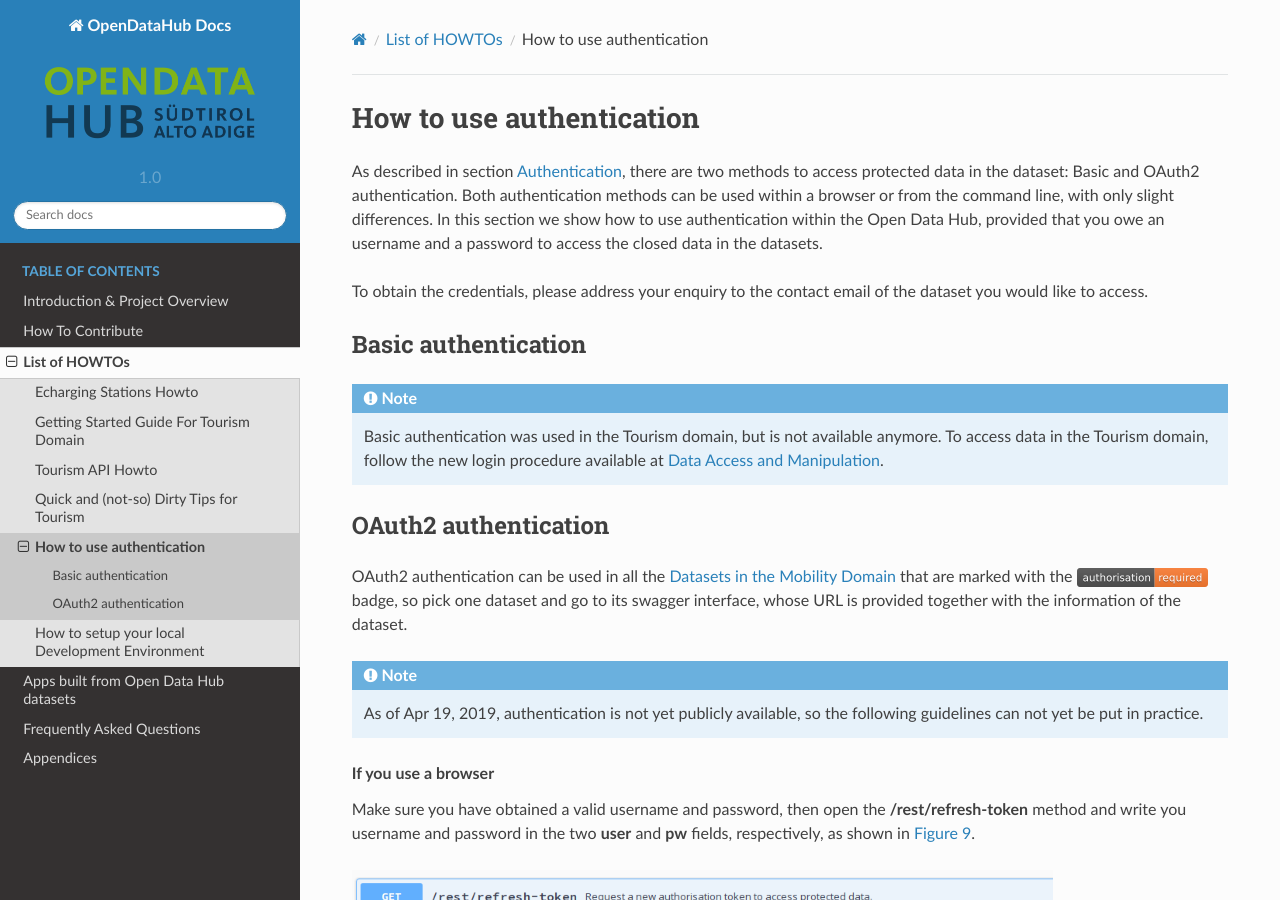
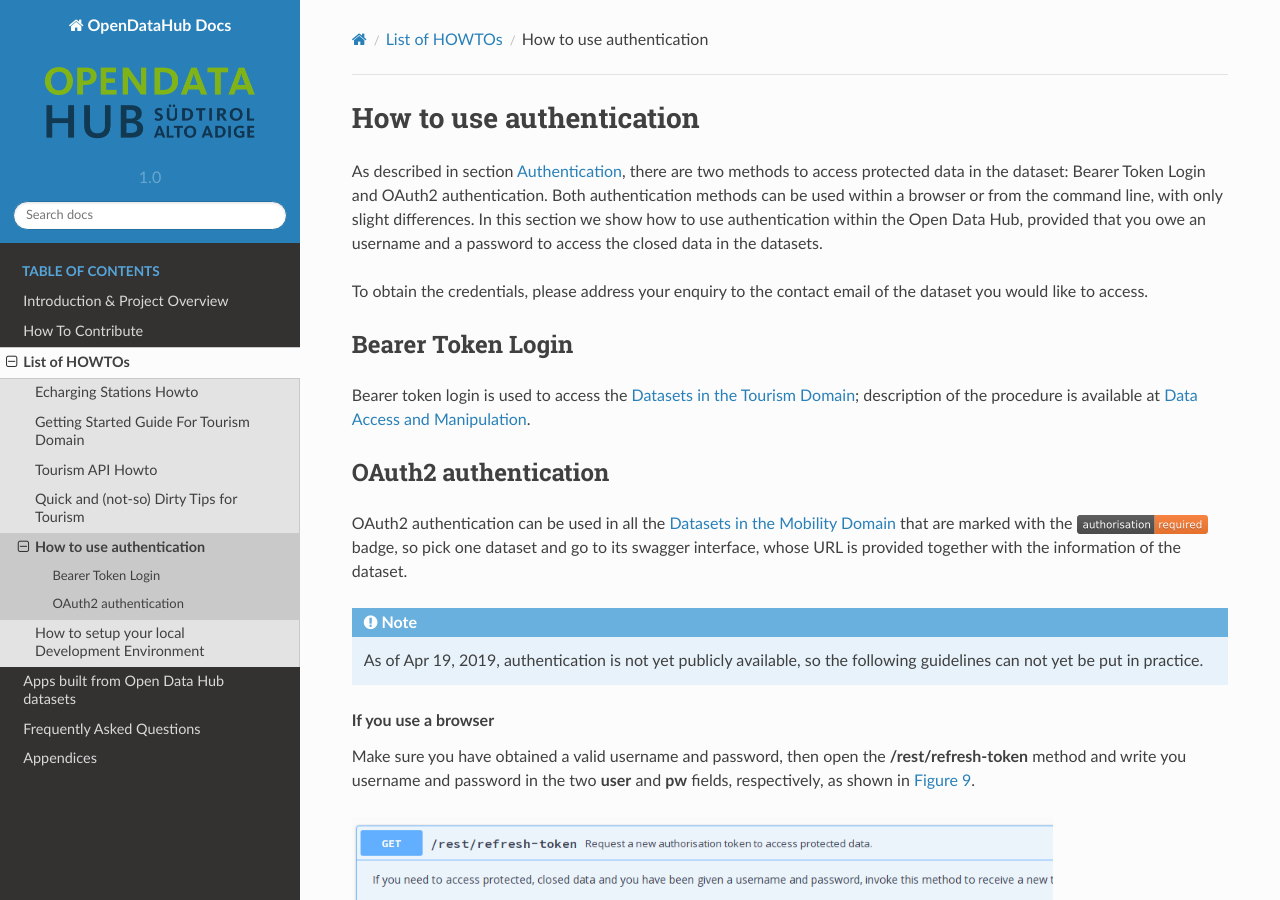
Before and after one commit to noi-techpark/odh-docs, a Sphinx documentation site: the page built from source/howto/authentication.rst, in a window 1280 px wide and 900 px high. Built offline with Sphinx 7.4.7 and the Read the Docs theme 2.0.0, drawn with Linux system fonts in a browser that asks for light colours.

Commit message:
completely removed basic authentication #43

```diff
--- a/source/howto/authentication.rst
+++ b/source/howto/authentication.rst
@@ -4,7 +4,7 @@ How to use authentication
 =========================
 
 As described in section :ref:`authentication`, there are two methods
-to access protected data in the dataset: Basic and OAuth2
+to access protected data in the dataset: Bearer Token Login and OAuth2
 authentication. Both authentication methods can be used within a
 browser or from the command line, with only slight differences. In
 this section we show how to use authentication within the |odh|\,
@@ -15,12 +15,11 @@ To obtain the credentials, please address your enquiry to the contact
 email of the dataset you would like to access.
 
 
-Basic authentication
---------------------
+Bearer Token Login
+------------------
 
-.. note:: Basic authentication was used in the Tourism domain, but is
-   not available anymore. To access data in the Tourism domain, follow
-   the new login procedure available at :ref:`data-access-tourismAPI`.
+Bearer token login is used to access the :ref:`tourism-datasets`;
+description of the procedure is available at :ref:`data-access-tourismAPI`.
 
 OAuth2 authentication
 ---------------------
```
